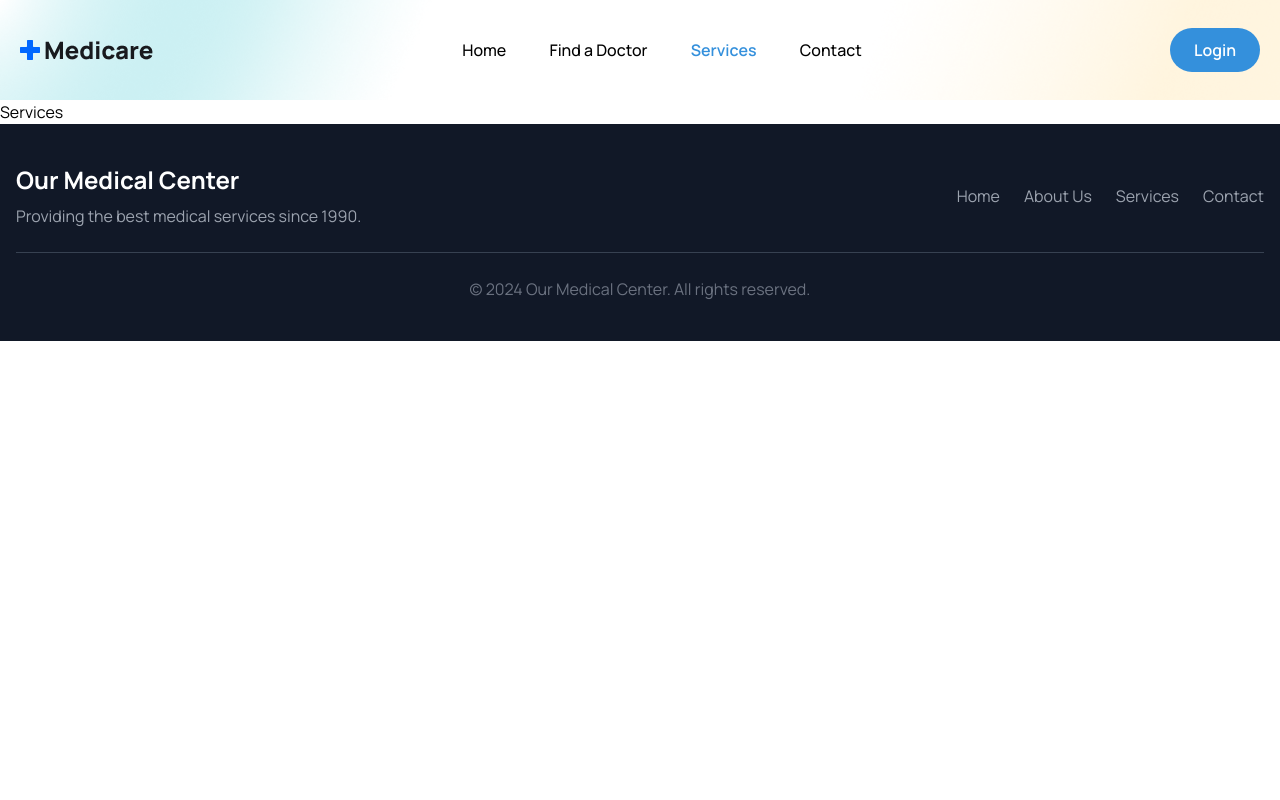
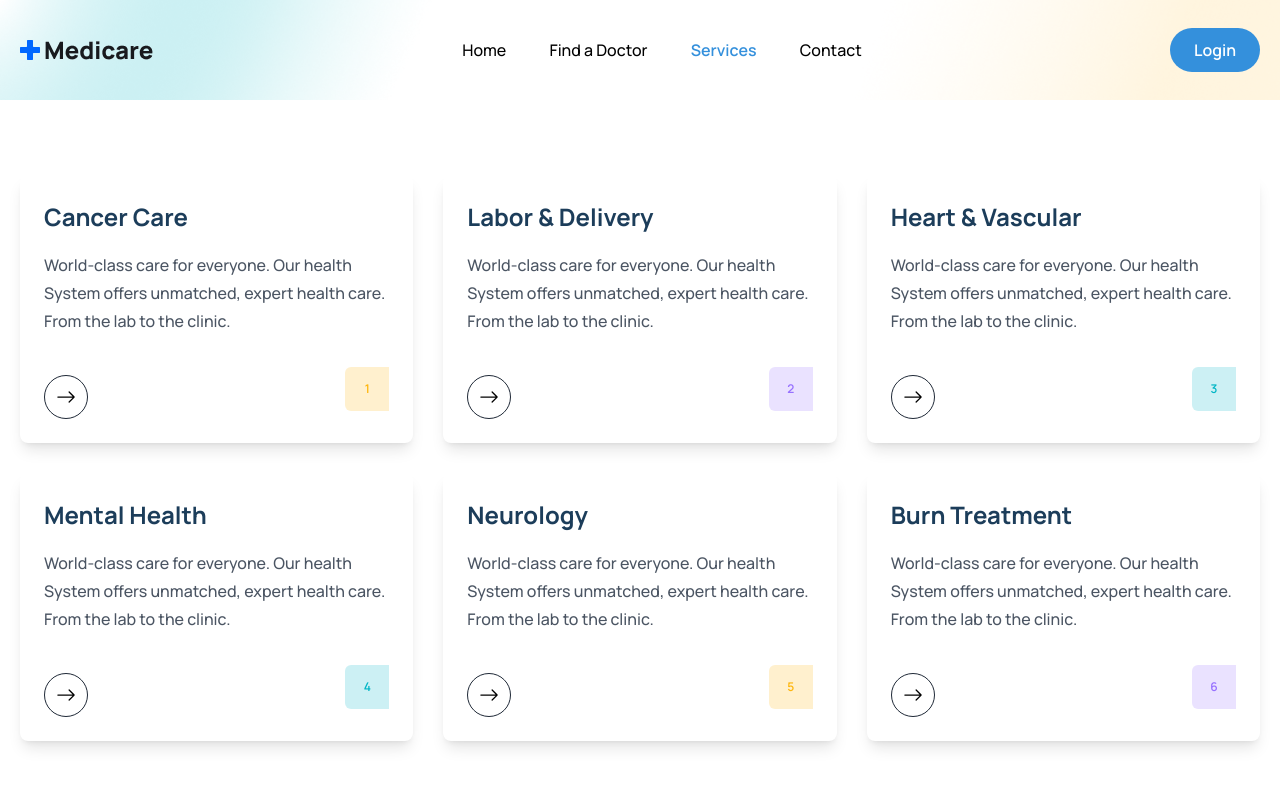
Before and after one commit to MedecinConnect/Hospital, a React (Vite) app in the folder frontend/: page /services in a window 1280 px wide. Shown: the top 800 px of the page. Built offline with nearby package versions, Linux system fonts and the light colour scheme.

Commit message:
last modification fronnt

```diff
--- a/frontend/src/componnents/services/ServiceCard.jsx
+++ b/frontend/src/componnents/services/ServiceCard.jsx
@@ -1,3 +1,5 @@
+import React from 'react';
+import PropTypes from 'prop-types';
 import { BsArrowRight } from 'react-icons/bs';
 import { Link } from 'react-router-dom';
 
@@ -28,4 +30,14 @@
   );
 };
 
+ServiceCard.propTypes = {
+  item: PropTypes.shape({
+    name: PropTypes.string.isRequired,
+    desc: PropTypes.string.isRequired,
+    bgColor: PropTypes.string,
+    textColor: PropTypes.string,
+  }).isRequired,
+  index: PropTypes.number.isRequired,
+};
+
 export default ServiceCard;
--- a/frontend/src/componnents/services/ServiceList.jsx
+++ b/frontend/src/componnents/services/ServiceList.jsx
@@ -1,14 +1,13 @@
+import React from 'react';
 import { services } from '../../assets/data/services';
 import ServiceCard from './ServiceCard';
 
 const ServiceList = () => {
   return (
-    <div className="container mx-auto px-4">
-      <div className="grid grid-cols-1 md:grid-cols-2 lg:grid-cols-3 gap-6 mt-10 w-full">
-        {services.map((item, index) => (
-          <ServiceCard item={item} index={index} key={index} />
-        ))}
-      </div>
+    <div className="grid grid-cols-1 md:grid-cols-2 lg:grid-cols-3 gap-5 lg:gap-[30px] mt-[30px] lg:mt-[55px]">
+      {services.map((item, index) => (
+        <ServiceCard item={item} index={index} key={index} />
+      ))}
     </div>
   );
 };
--- a/frontend/src/pages/Services.jsx
+++ b/frontend/src/pages/Services.jsx
@@ -1,6 +1,18 @@
+import React from 'react';
+import { services } from '../assets/data/services';
+import ServiceCard from '../componnents/services/ServiceCard';
 const Services = () => {
   return (
-    <div>Services</div>
-  )
-}
-export default Services
+    <section>
+      <div className="container">
+        <div className="grid grid-cols-1 md:grid-cols-2 lg:grid-cols-3 gap-5 lg:gap-[30px]">
+          {services.map((item, index) => (
+            <ServiceCard item={item} index={index} key={index} />
+          ))}
+        </div>
+      </div>
+    </section>
+  );
+};
+
+export default Services;
--- a/frontend/src/routes/Router.jsx
+++ b/frontend/src/routes/Router.jsx
@@ -17,6 +17,7 @@
     <Route path="/login" element={<Login/>}/>
     <Route path="/register" element={<Register/>}/>
 
+
     <Route path="/contact" element={<Contact/>}/>
     <Route path="/services" element={<Services/>}/>
 
```
